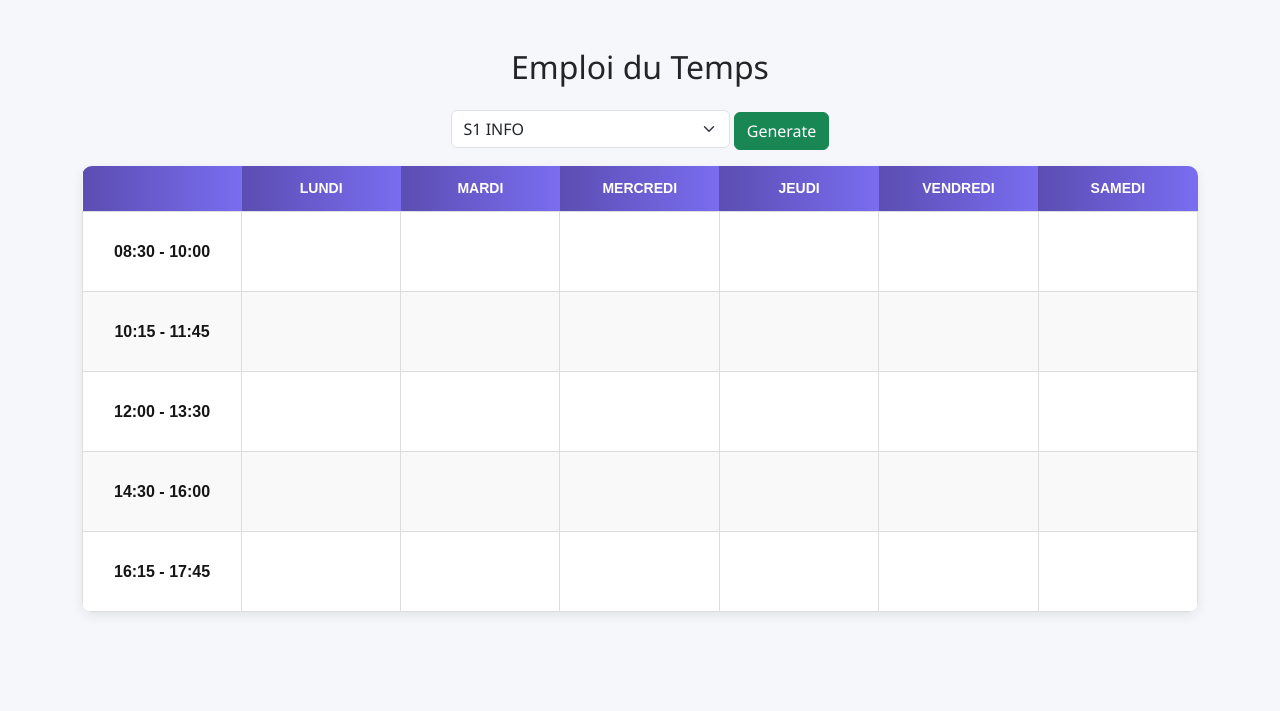
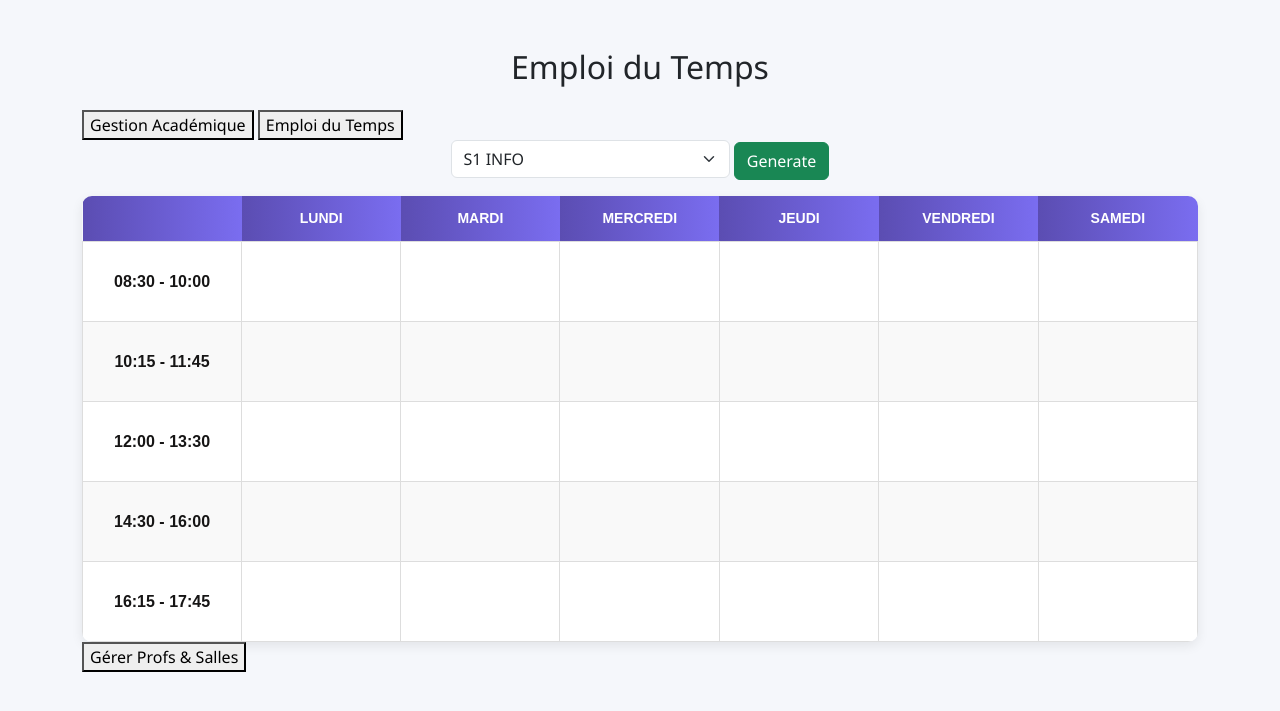
Before and after one commit to yassine263/emploi-du-temps, a Flask app: page / in a window 1280 px wide. Shown: the top 711 px of the page. Run offline with Flask 3, Linux system fonts and the light colour scheme; data comes from the database, SQL or seed files in the repository; both versions use the stored data as it was after the commit.

Commit message:
ajoute gestion academique

```diff
--- a/app.py
+++ b/app.py
@@ -17,32 +17,25 @@ def generate():
     conn = connect()
     c = conn.cursor()
 
-
     salles = [
         dict(zip([col[0] for col in c.description], row))
         for row in c.execute("SELECT * FROM salle")
     ]
-
 
     creneaux = [
         dict(zip([col[0] for col in c.description], row))
         for row in c.execute("SELECT * FROM creneau")
     ]
 
-
     c.execute("SELECT * FROM prof")
     cols = [col[0] for col in c.description]
     profs_list = [dict(zip(cols, row)) for row in c.fetchall()]
-
 
     profs = {p["id"]: p["nom"] for p in profs_list}
 
     conn.close()
 
-
     cours_list = generate_cours_list(filiere_id)
-
-
     solution = backtracking(cours_list, salles, creneaux)
 
     result = []
@@ -72,6 +65,56 @@ def generate():
     return jsonify(result)
 
 
+@app.route('/gestion')
+def gestion():
+    return render_template('gestion.html')
+
+
+
+
+@app.route("/api/profs", methods=["GET"])
+def get_profs():
+    conn = connect()
+    c = conn.cursor()
+
+    c.execute("SELECT * FROM prof")
+    rows = c.fetchall()
+    cols = [col[0] for col in c.description]
+
+    data = [dict(zip(cols, row)) for row in rows]
+
+    conn.close()
+    return jsonify(data)
+
+
+@app.route("/api/profs", methods=["POST"])
+def add_prof():
+    data = request.json
+
+    conn = connect()
+    c = conn.cursor()
+
+    c.execute("INSERT INTO prof (nom) VALUES (?)", (data["nom"],))
+
+    conn.commit()
+    conn.close()
+
+    return jsonify({"status": "ok"})
+
+
+@app.route("/api/profs/<int:id>", methods=["DELETE"])
+def delete_prof(id):
+    conn = connect()
+    c = conn.cursor()
+
+    c.execute("DELETE FROM prof WHERE id = ?", (id,))
+
+    conn.commit()
+    conn.close()
+
+    return jsonify({"status": "deleted"})
+
+
 if __name__ == "__main__":
     init_db()
     app.run(debug=True)
--- a/static/javascript.js
+++ b/static/javascript.js
@@ -1,3 +1,4 @@
+
 function generate() {
     const filiere_id = document.getElementById("filiere").value;
 
@@ -12,24 +13,16 @@ function generate() {
 
             data.forEach(e => {
                 let cell = document.getElementById(e.creneau);
+                if (!cell) return;
 
-            if (cell) {
+                let salleText = (
+                    e.salle.toLowerCase().includes("amphi") ||
+                    e.salle.toLowerCase().includes("labo")
+                ) ? e.salle : "Salle " + e.salle;
 
-
-                let salleText;
-
-                if (e.salle.toLowerCase().includes("amphi") ||
-                    e.salle.toLowerCase().includes("labo")) {
-                    salleText = e.salle;
-                } else {
-                    salleText = "Salle " + e.salle;
-                }
-
-                let bgColor = "#f8f9fa";
-
-                if (e.type === "TD" || e.type === "TP") {
-                    bgColor = "#fff3cd";
-                }
+                let bgColor = (e.type === "TD" || e.type === "TP")
+                    ? "#fff3cd"
+                    : "#f8f9fa";
 
                 cell.innerHTML = `
                     <div style="
@@ -41,84 +34,82 @@ function generate() {
                         min-height:55px;
                         overflow:hidden;
                         background:${bgColor};
+                        text-align:center;
+                        padding:5px;
                     ">
-
-                    ${
-                        (e.type === "TD" || e.type === "TP")
-                        ?
-                        `
-                        <div style="display:flex; text-align:center;">
-
-                            <!-- TD / TP -->
-                            <div style="
-                                width:20%;
-                                background:#ffeeba;
-                                font-weight:bold;
-                                border-right:1px solid #ccc;
-                                display:flex;
-                                align-items:center;
-                                justify-content:center;
-                            ">
-                                ${e.type}
-                            </div>
-
-                            <!-- Salle -->
-                            <div style="
-                                width:30%;
-                                font-weight:bold;
-                                color:#0d6efd;
-                                border-right:1px solid #ccc;
-                                display:flex;
-                                align-items:center;
-                                justify-content:center;
-                                font-size:12px;
-                            ">
-                                ${salleText}
-                            </div>
-
-                            <!-- Module + Prof -->
-                            <div style="
-                                width:50%;
-                                display:flex;
-                                flex-direction:column;
-                                align-items:center;
-                                justify-content:center;
-                                font-size:12px;
-                            ">
-                                <div>${e.cours}</div>
-                                <div style="font-size:10px; color:#555;">
-                                    ${e.prof}
-                                </div>
-                            </div>
-
-                        </div>
-                        `
-                        :
-                        `
-                        <!-- CM -->
-                        <div style="text-align:center; padding:5px;">
-                            <div style="
-                                font-weight:bold;
-                                border-bottom:1px solid #ccc;
-                                margin-bottom:3px;
-                                color:#0d6efd;
-                            ">
+                        <div style="font-weight:bold;color:#0d6efd;">
                             ${salleText}
                         </div>
 
                         <div>${e.cours}</div>
 
-                            <div style="font-size:11px; color:#555;">
+                        <div style="font-size:11px;color:#555;">
                             ${e.prof}
                         </div>
                     </div>
-                        `
-                    }
-
-                </div>
                 `;
-            }
             });
         })
         .catch(err => console.error(err));
 }
+
+
+
+async function loadProfs() {
+    const res = await fetch("/api/profs");
+    const data = await res.json();
+
+    const tbody = document.getElementById("profs-tbody");
+    tbody.innerHTML = "";
+
+    data.forEach(p => {
+        tbody.innerHTML += `
+            <tr>
+                <td>${p.nom}</td>
+                <td>${p.prenom}</td>
+                <td>${p.email || ""}</td>
+                <td>${p.specialite || ""}</td>
+                <td>
+                    <button onclick="deleteProf(${p.id})"> Supprimer</button>
+                </td>
+            </tr>
+        `;
+    });
+}
+
+
+
+async function addProf() {
+
+    const data = {
+        nom: document.getElementById("nom").value,
+        prenom: document.getElementById("prenom").value,
+        email: document.getElementById("email").value,
+        specialite: document.getElementById("specialite").value
+    };
+
+    await fetch("/api/profs", {
+        method: "POST",
+        headers: { "Content-Type": "application/json" },
+        body: JSON.stringify(data)
+    });
+
+
+    document.getElementById("form-prof").reset();
+    loadProfs();
+}
+
+
+
+async function deleteProf(id) {
+    await fetch(`/api/profs/${id}`, {
+        method: "DELETE"
+    });
+
+    loadProfs();
+}
+
+
+document.addEventListener("DOMContentLoaded", () => {
+    loadProfs();
+});
--- a/templates/index.html
+++ b/templates/index.html
@@ -9,6 +9,11 @@
 <body class="container mt-5">
 
 <h2 class="text-center mb-4">Emploi du Temps </h2>
+
+<button onclick="location.href='/gestion'">Gestion Académique</button>
+<button onclick="location.href='/'">Emploi du Temps</button>
+
+
 
 <div class="text-center mb-3">
     <select id="filiere" class="form-select w-25 d-inline">
@@ -79,7 +84,9 @@
         </tr>
     </tbody>
 </table>
-
+<a href="/gestion">
+    <button>Gérer Profs & Salles</button>
+</a>
 <script src="{{ url_for('static', filename='javascript.js') }}"></script>
 
 </body>
```
Also changed, not shown: templates/gestion.html (added, +53 -0 lines), backtracking.py (line endings or trailing spaces), database.db, database.py (line endings or trailing spaces), static/style.css (line endings or trailing spaces). Lines whose indentation alone changed are shown as unchanged.
